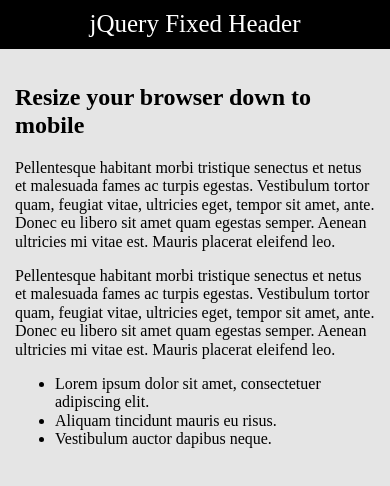
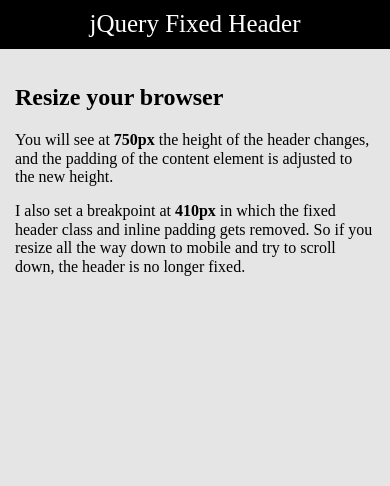
Before and after one commit to drewrawitz/drewrawitz.github.io, a plain HTML site: page demo/jquery-fixed-header/index.html in a window 390 px wide. Drawn offline with nearby package versions, Linux system fonts and the light colour scheme.

Commit message:
Updated demo to include the new breakpoint option, and took out the lorem ipsum content and replaced it with something useful.

```diff
--- a/demo/jquery-fixed-header/index.html
+++ b/demo/jquery-fixed-header/index.html
@@ -14,15 +14,9 @@
 
   <div class="page-wrapper">
     <section class="content">
-      <h2>Resize your browser down to mobile</h2>
-      <p>Pellentesque habitant morbi tristique senectus et netus et malesuada fames ac turpis egestas. Vestibulum tortor quam, feugiat vitae, ultricies eget, tempor sit amet, ante. Donec eu libero sit amet quam egestas semper. Aenean ultricies mi vitae est. Mauris placerat eleifend leo.</p>
-      <p>Pellentesque habitant morbi tristique senectus et netus et malesuada fames ac turpis egestas. Vestibulum tortor quam, feugiat vitae, ultricies eget, tempor sit amet, ante. Donec eu libero sit amet quam egestas semper. Aenean ultricies mi vitae est. Mauris placerat eleifend leo.</p>
-
-      <ul>
-         <li>Lorem ipsum dolor sit amet, consectetuer adipiscing elit.</li>
-         <li>Aliquam tincidunt mauris eu risus.</li>
-         <li>Vestibulum auctor dapibus neque.</li>
-      </ul>
+      <h2>Resize your browser</h2>
+      <p>You will see at <strong>750px</strong> the height of the header changes, and the padding of the content element is adjusted to the new height.</p>
+      <p>I also set a breakpoint at <strong>410px</strong> in which the fixed header class and inline padding gets removed. So if you resize all the way down to mobile and try to scroll down, the header is no longer fixed.</p>
     </section>
   </div>
 
@@ -32,7 +26,8 @@
   $(window).load(function () {
     $("#primary-header").fixedHeader({
       contentElement: ".page-wrapper",
-      class: "fixed-header"
+      class: "fixed-header",
+      breakpoint: 410
     });
   });
   </script>
--- a/demo/jquery-fixed-header/style.css
+++ b/demo/jquery-fixed-header/style.css
@@ -10,7 +10,7 @@
   display: none;
 }
 
-@media (min-width: 600px) {
+@media (min-width: 750px) {
   #primary-header {
     padding: 35px 0;
   }
```
